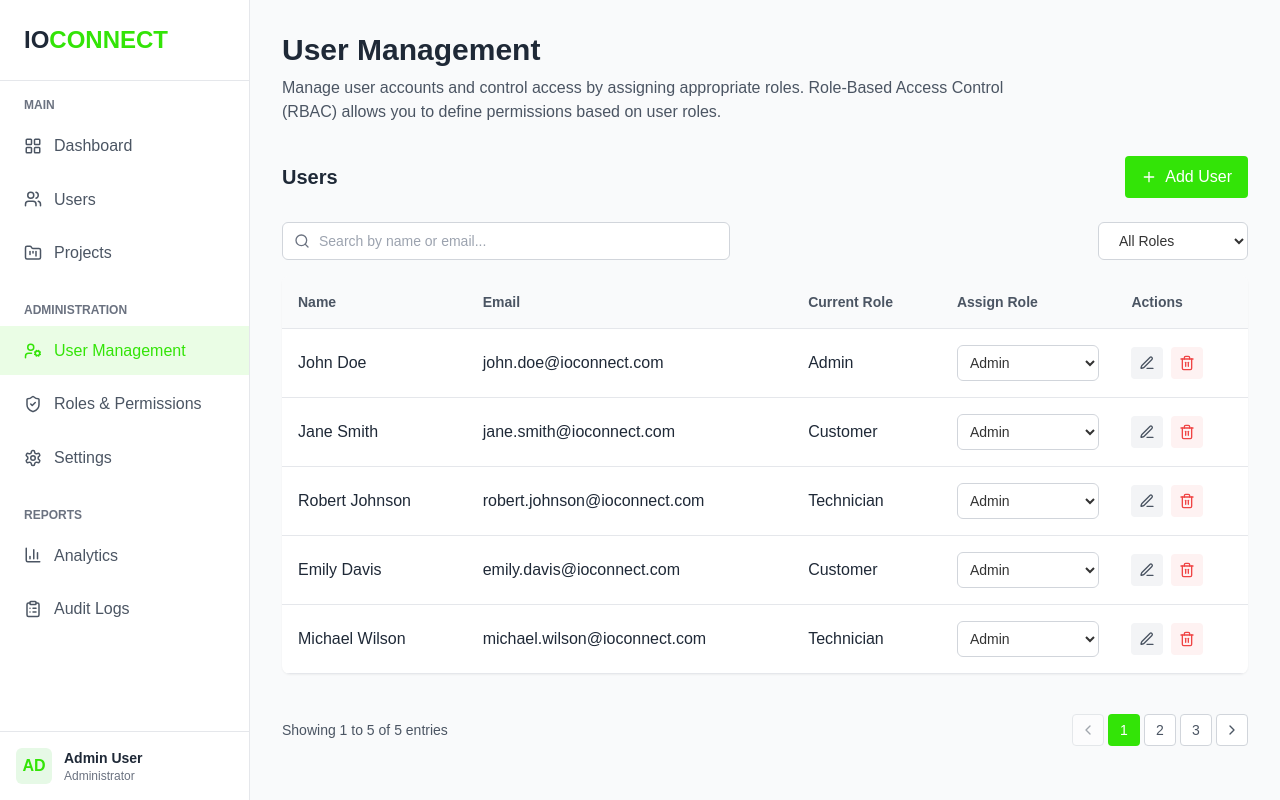
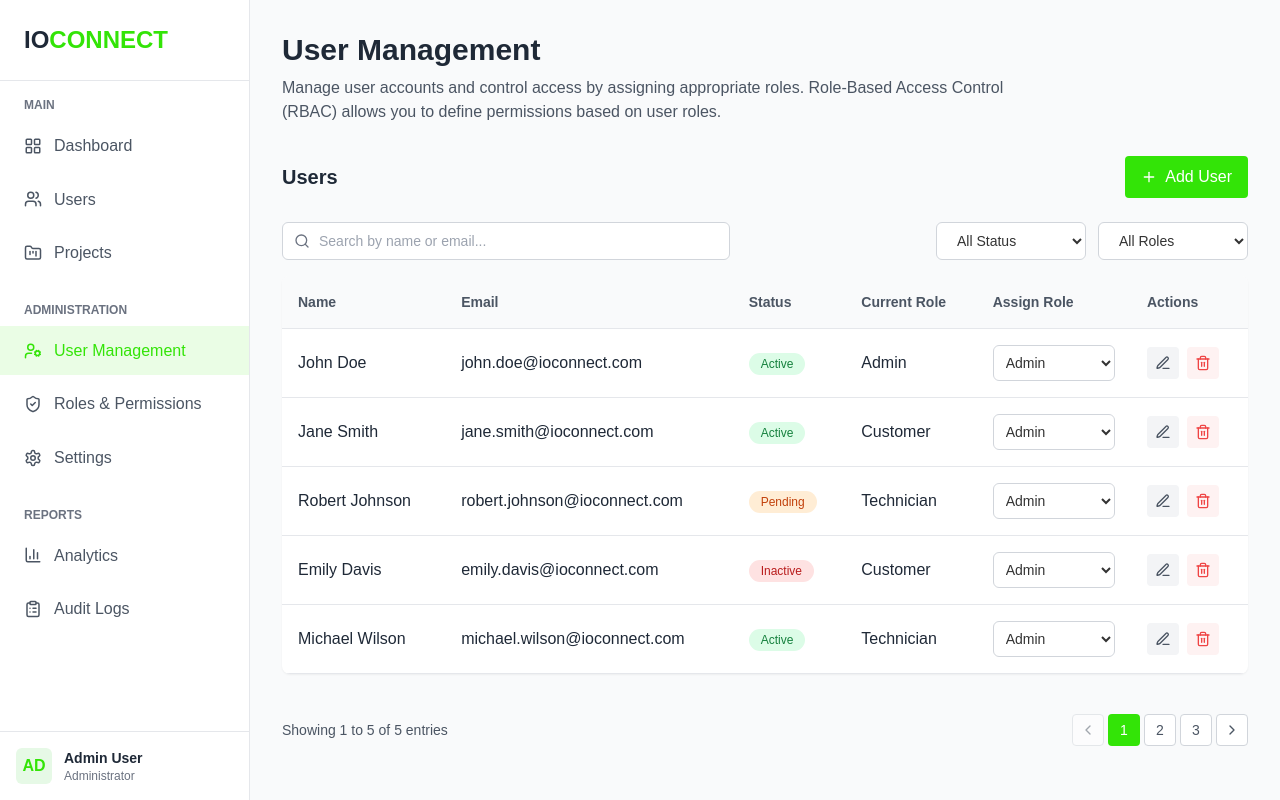
Before and after one commit to pawekz/SERV-IT-MANAGER, a React (Vite) app in the folder frontend/: page /usermanagement in a window 1280 px wide. Built offline with nearby package versions, Linux system fonts and the light colour scheme.

Commit message:
UserManagement: Add status filtering and display Status in user table

```diff
--- a/frontend/src/pages/UserManagementPage/UserManagement.jsx
+++ b/frontend/src/pages/UserManagementPage/UserManagement.jsx
@@ -24,36 +24,42 @@ const UserManagement = () => {
             id: 1,
             name: "John Doe",
             email: "john.doe@ioconnect.com",
-            role: "Admin"
+            role: "Admin",
+            status: "Active"
         },
         {
             id: 2,
             name: "Jane Smith",
             email: "jane.smith@ioconnect.com",
-            role: "Customer"
+            role: "Customer",
+            status: "Active"
         },
         {
             id: 3,
             name: "Robert Johnson",
             email: "robert.johnson@ioconnect.com",
-            role: "Technician"
+            role: "Technician",
+            status: "Pending"
         },
         {
             id: 4,
             name: "Emily Davis",
             email: "emily.davis@ioconnect.com",
-            role: "Customer"
+            role: "Customer",
+            status: "Inactive"
         },
         {
             id: 5,
             name: "Michael Wilson",
             email: "michael.wilson@ioconnect.com",
-            role: "Technician"
+            role: "Technician",
+            status: "Active"
         }
     ]);
 
     const [searchTerm, setSearchTerm] = useState('');
     const [selectedRole, setSelectedRole] = useState('All Roles');
+    const [selectedStatus, setSelectedStatus] = useState('All Status');
     const [filteredUsers, setFilteredUsers] = useState(users);
     const [tableMinHeight, setTableMinHeight] = useState("auto");
 
@@ -64,7 +70,7 @@ const UserManagement = () => {
         setTableMinHeight("380px");
     }, []);
 
-    // Filter users based on search term and selected role
+    // Filter users based on search term, selected role, and status
     useEffect(() => {
         let filtered = users;
 
@@ -81,8 +87,13 @@ const UserManagement = () => {
             filtered = filtered.filter(user => user.role === selectedRole);
         }
 
+        // Filter by status if not "All Status"
+        if (selectedStatus !== 'All Status') {
+            filtered = filtered.filter(user => user.status === selectedStatus);
+        }
+
         setFilteredUsers(filtered);
-    }, [searchTerm, selectedRole, users]);
+    }, [searchTerm, selectedRole, selectedStatus, users]);
 
     // Handle search input change
     const handleSearch = (e) => {
@@ -92,6 +103,25 @@ const UserManagement = () => {
     // Handle role selection change
     const handleRoleChange = (e) => {
         setSelectedRole(e.target.value);
+    };
+
+    // Handle status selection change
+    const handleStatusChange = (e) => {
+        setSelectedStatus(e.target.value);
+    };
+
+    // Status styling based on status value
+    const getStatusStyle = (status) => {
+        switch (status) {
+            case 'Active':
+                return 'bg-green-100 text-green-700';
+            case 'Pending':
+                return 'bg-orange-100 text-orange-700';
+            case 'Inactive':
+                return 'bg-red-100 text-red-700';
+            default:
+                return 'bg-gray-100 text-gray-700';
+        }
     };
 
     return (
@@ -213,7 +243,17 @@ const UserManagement = () => {
                                 className="w-full py-2 pl-9 pr-4 border border-gray-300 rounded-md text-sm focus:outline-none focus:border-[#33e407] focus:ring-2 focus:ring-[rgba(51,228,7,0.1)]"
                             />
                         </div>
-                        <div className="flex gap-4">
+                        <div className="flex gap-3">
+                            <select
+                                value={selectedStatus}
+                                onChange={handleStatusChange}
+                                className="py-2 px-4 border border-gray-300 rounded-md bg-white text-sm min-w-[150px] focus:outline-none focus:border-[#33e407] focus:ring-2 focus:ring-[rgba(51,228,7,0.1)]"
+                            >
+                                <option>All Status</option>
+                                <option>Active</option>
+                                <option>Pending</option>
+                                <option>Inactive</option>
+                            </select>
                             <select
                                 value={selectedRole}
                                 onChange={handleRoleChange}
@@ -236,6 +276,7 @@ const UserManagement = () => {
                                 <tr>
                                     <th className="bg-gray-50 text-left p-4 font-semibold text-gray-600 text-sm border-b border-gray-200">Name</th>
                                     <th className="bg-gray-50 text-left p-4 font-semibold text-gray-600 text-sm border-b border-gray-200">Email</th>
+                                    <th className="bg-gray-50 text-left p-4 font-semibold text-gray-600 text-sm border-b border-gray-200">Status</th>
                                     <th className="bg-gray-50 text-left p-4 font-semibold text-gray-600 text-sm border-b border-gray-200">Current Role</th>
                                     <th className="bg-gray-50 text-left p-4 font-semibold text-gray-600 text-sm border-b border-gray-200">Assign Role</th>
                                     <th className="bg-gray-50 text-left p-4 font-semibold text-gray-600 text-sm border-b border-gray-200">Actions</th>
@@ -244,7 +285,7 @@ const UserManagement = () => {
                             <tbody className="relative">
                                 {filteredUsers.length === 0 ? (
                                     <tr>
-                                        <td colSpan="5" className="p-4 text-center text-gray-500">
+                                        <td colSpan="6" className="p-4 text-center text-gray-500">
                                             No users matching your search criteria
                                         </td>
                                     </tr>
@@ -253,6 +294,11 @@ const UserManagement = () => {
                                         <tr key={user.id}>
                                             <td className="p-4 border-b border-gray-200 text-gray-800">{user.name}</td>
                                             <td className="p-4 border-b border-gray-200 text-gray-800">{user.email}</td>
+                                            <td className="p-4 border-b border-gray-200">
+                                                <span className={`px-3 py-1 rounded-full text-xs font-medium ${getStatusStyle(user.status)}`}>
+                                                    {user.status}
+                                                </span>
+                                            </td>
                                             <td className="p-4 border-b border-gray-200 text-gray-800">{user.role}</td>
                                             <td className="p-4 border-b border-gray-200">
                                                 <select className="w-full py-2 px-2 border border-gray-300 rounded-md bg-white text-sm focus:outline-none focus:border-[#33e407] focus:ring-2 focus:ring-[rgba(51,228,7,0.1)]">
```
